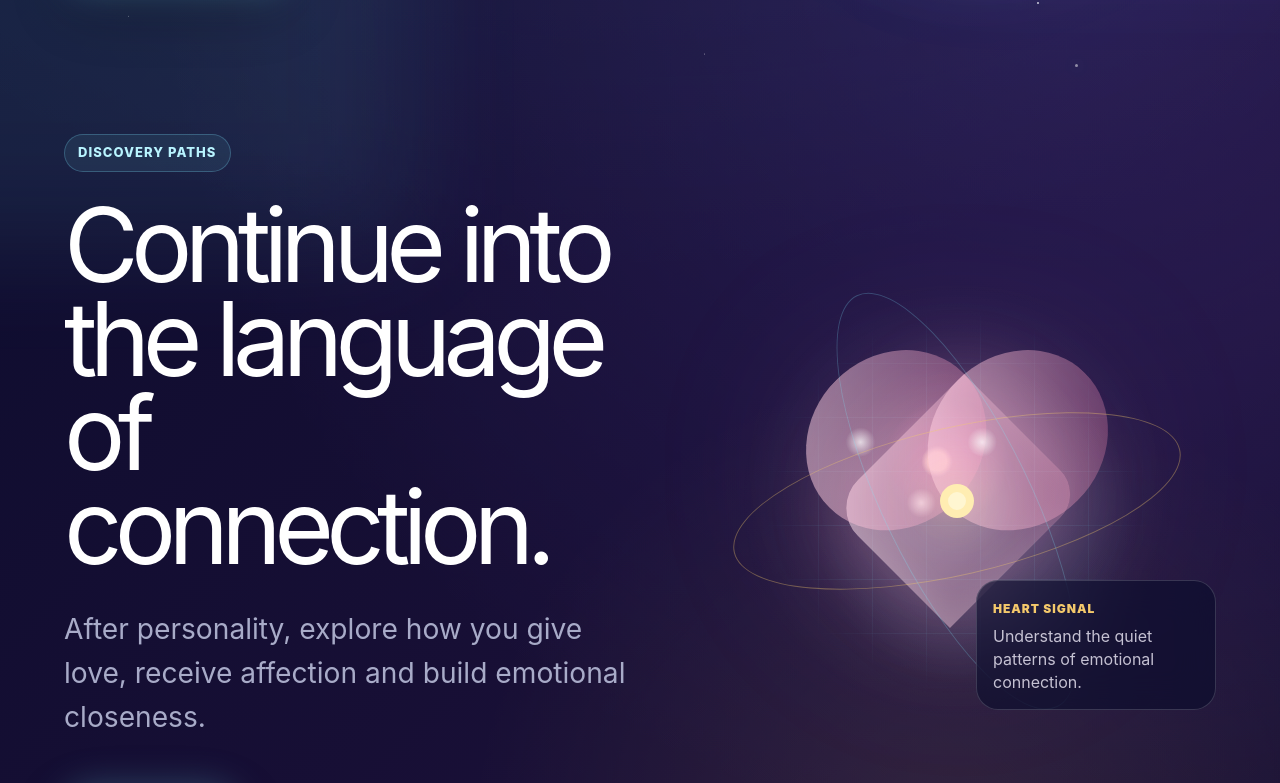
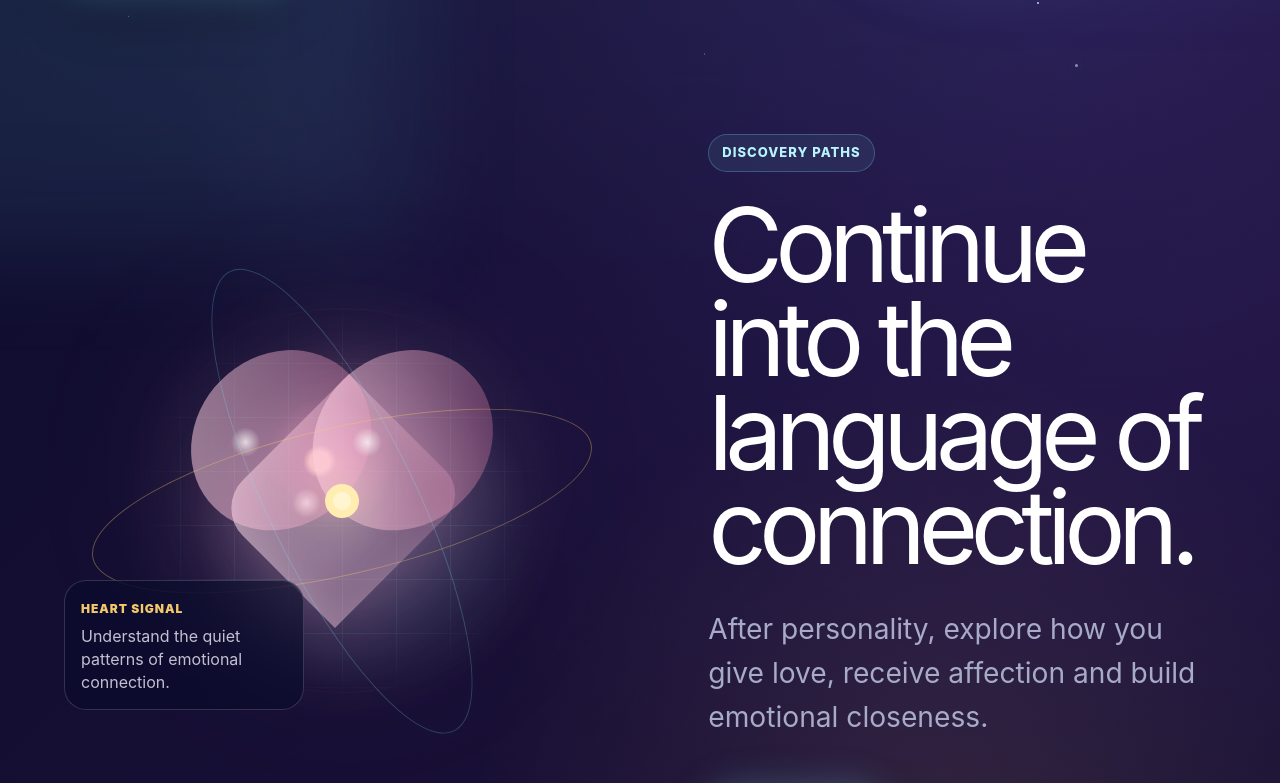
Before and after one commit to gegegwu/luckora-global, a Next.js app in the folder luckora-global/: page / in a window 1280 px wide. Shown: the part 699-1482 px from the top of the page. Built offline with nearby package versions, Linux system fonts and the light colour scheme; no server answers.

Commit message:
Swap discovery path visual and copy

```diff
--- a/luckora-global/app/globals.css
+++ b/luckora-global/app/globals.css
@@ -892,6 +892,7 @@ button {
 }
 
 .discovery-path-copy {
+  grid-column: 2;
   max-width: 710px;
 }
 
@@ -917,6 +918,8 @@ button {
 
 .discovery-path-visual {
   position: relative;
+  grid-column: 1;
+  grid-row: 1;
   min-height: 520px;
 }
 
@@ -1013,7 +1016,8 @@ button {
 }
 
 .love-caption {
-  right: 0;
+  right: auto;
+  left: 0;
   bottom: 38px;
 }
 
@@ -2145,6 +2149,12 @@ button {
     padding-top: 64px;
   }
 
+  .discovery-path-copy,
+  .discovery-path-visual {
+    grid-column: auto;
+    grid-row: auto;
+  }
+
   .hero-copy {
     text-align: center;
     margin: 0 auto;
```
